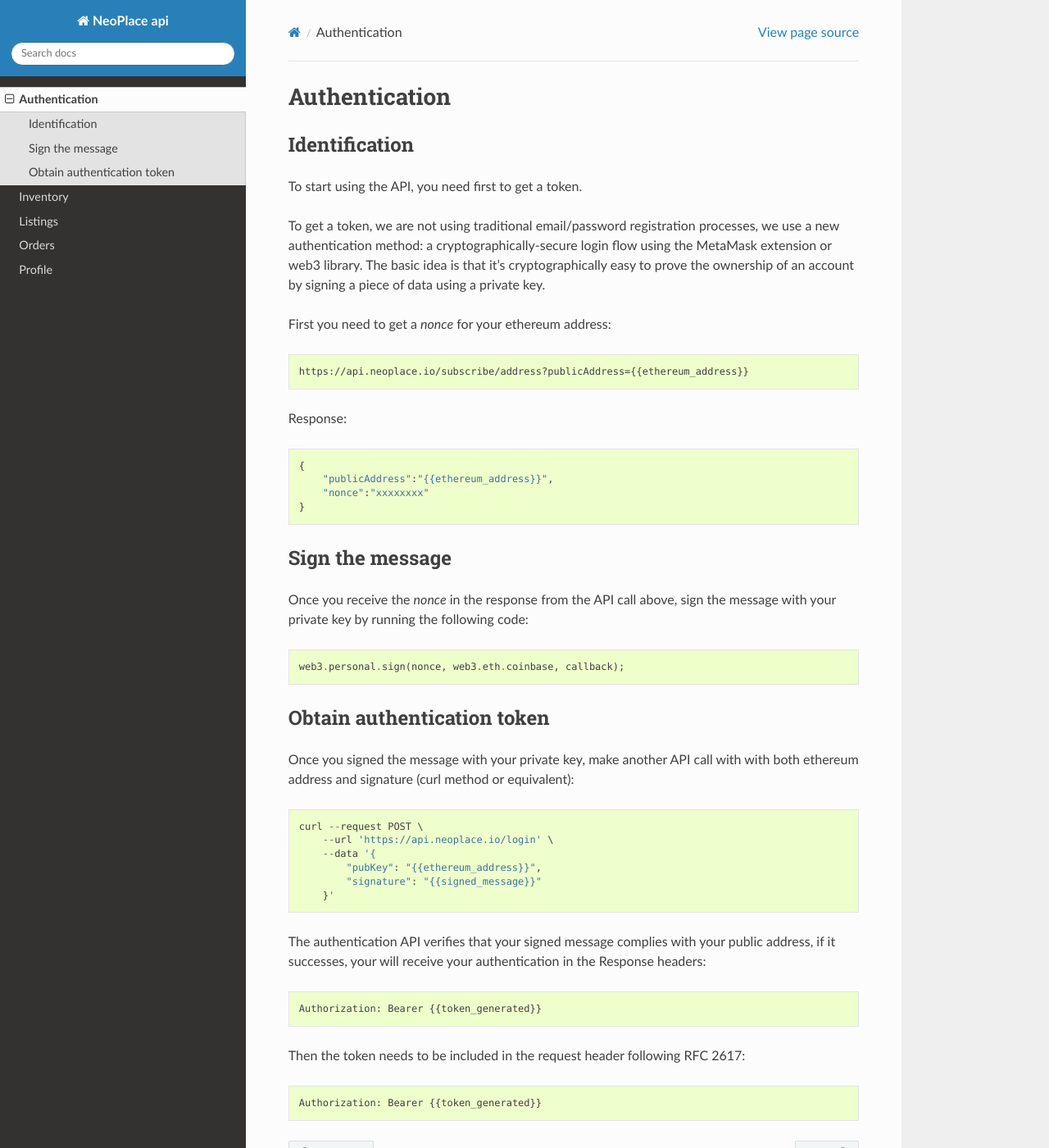
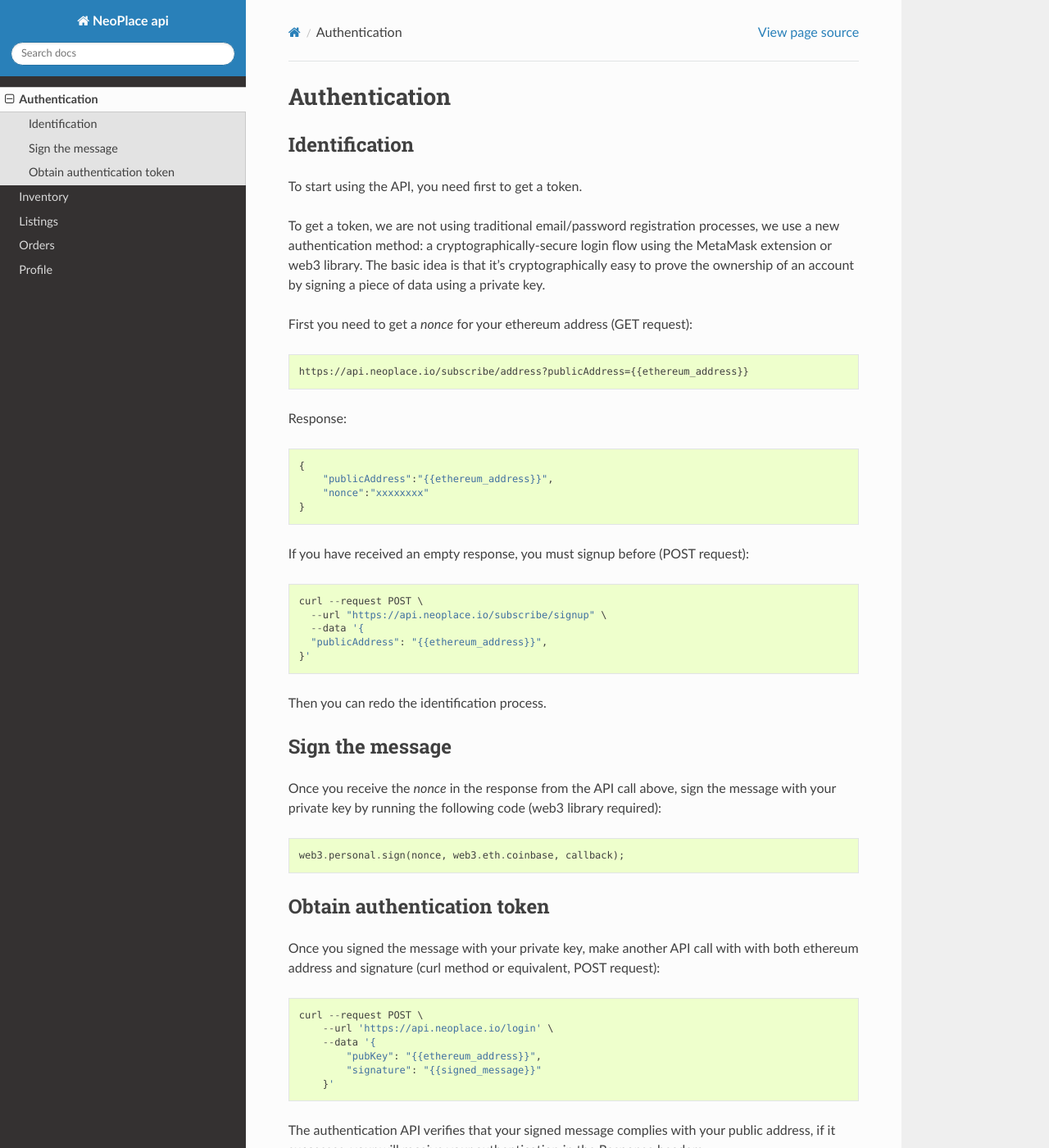
Before and after one commit to NeoPlace/docs.neoplace.github.io, a Sphinx documentation site: the page built from docs/api/authentication.rst, in a window 1280 px wide and 1400 px high. Shown: the whole window at 82% size. Built offline with Sphinx 7.4.7 and the Read the Docs theme 2.0.0, drawn with Linux system fonts in a browser that asks for light colours.

Commit message:
Add request type

```diff
--- a/docs/api/authentication.rst
+++ b/docs/api/authentication.rst
@@ -9,7 +9,7 @@ To start using the API, you need first to get a token.
 To get a token, we are not using traditional email/password registration processes, we use a new authentication method: a cryptographically-secure login flow using the MetaMask extension or web3 library.
 The basic idea is that it’s cryptographically easy to prove the ownership of an account by signing a piece of data using a private key.
 
-First you need to get a `nonce` for your ethereum address::
+First you need to get a `nonce` for your ethereum address (GET request)::
 
     https://api.neoplace.io/subscribe/address?publicAddress={{ethereum_address}}
 
@@ -20,16 +20,26 @@ Response::
         "nonce":"xxxxxxxx"
     }
 
+If you have received an empty response, you must signup before (POST request)::
+
+    curl --request POST \
+      --url "https://api.neoplace.io/subscribe/signup" \
+      --data '{
+      "publicAddress": "{{ethereum_address}}",
+    }'
+
+Then you can redo the identification process.
+
 Sign the message
 ~~~~~~~~~~~~~~~~
-Once you receive the `nonce` in the response from the API call above, sign the message with your private key by running the following code::
+Once you receive the `nonce` in the response from the API call above, sign the message with your private key by running the following code (web3 library required)::
 
     web3.personal.sign(nonce, web3.eth.coinbase, callback);
 
 Obtain authentication token
 ~~~~~~~~~~~~~~~~~~~~~~~~~~~
 
-Once you signed the message with your private key, make another API call with with both ethereum address and signature (curl method or equivalent)::
+Once you signed the message with your private key, make another API call with with both ethereum address and signature (curl method or equivalent, POST request)::
 
     curl --request POST \
         --url 'https://api.neoplace.io/login' \
--- a/docs/api/listings.rst
+++ b/docs/api/listings.rst
@@ -7,7 +7,7 @@ API calls for handling listings
 Get my listings
 ~~~~~~~~~~~~~~~
 
-Get my own listings::
+Get my own listings (GET request)::
 
     https://api.neoplace.io/api/auth/article/mypublished
 
@@ -18,7 +18,7 @@ Get my own listings::
 Create a new listing
 ~~~~~~~~~~~~~~~~~~~~
 
-Create a new listing::
+Create a new listing (POST request)::
 
     https://api.neoplace.io/api/auth/article/new
 
@@ -48,7 +48,7 @@ Create a new listing::
 Update a listing
 ~~~~~~~~~~~~~~~~~~~~
 
-Update a listing::
+Update a listing (POST request)::
 
     https://api.neoplace.io/api/auth/article/update
 
--- a/docs/api/profile.rst
+++ b/docs/api/profile.rst
@@ -7,7 +7,7 @@ API calls for handling your profile.
 Get my profile
 ~~~~~~~~~~~~~~
 
-Get my profile::
+Get my profile (GET request)::
 
     https://api.neoplace.io/api/auth/user/content
 
@@ -18,7 +18,7 @@ Get my profile::
 Update my profile
 ~~~~~~~~~~~~~~~~~
 
-Get my profile::
+Update my profile (GET request)::
 
     https://api.neoplace.io/api/auth/user/profil/update
 
@@ -38,4 +38,4 @@ Get my profile::
 | **currencyMethod** {{currencymethoed(USD)}}
 | **telegram** {{telegram_username}}
 | **address** {{my_address}}
-| **pictureProfilUrl** {{ipfs_hash}}~
+| **pictureProfilUrl** {{ipfs_hash}}
```
Also changed, not shown: docs/api/inventory.rst (+6 -6 lines), docs/api/orders.rst (+4 -4 lines), 1 other file.
